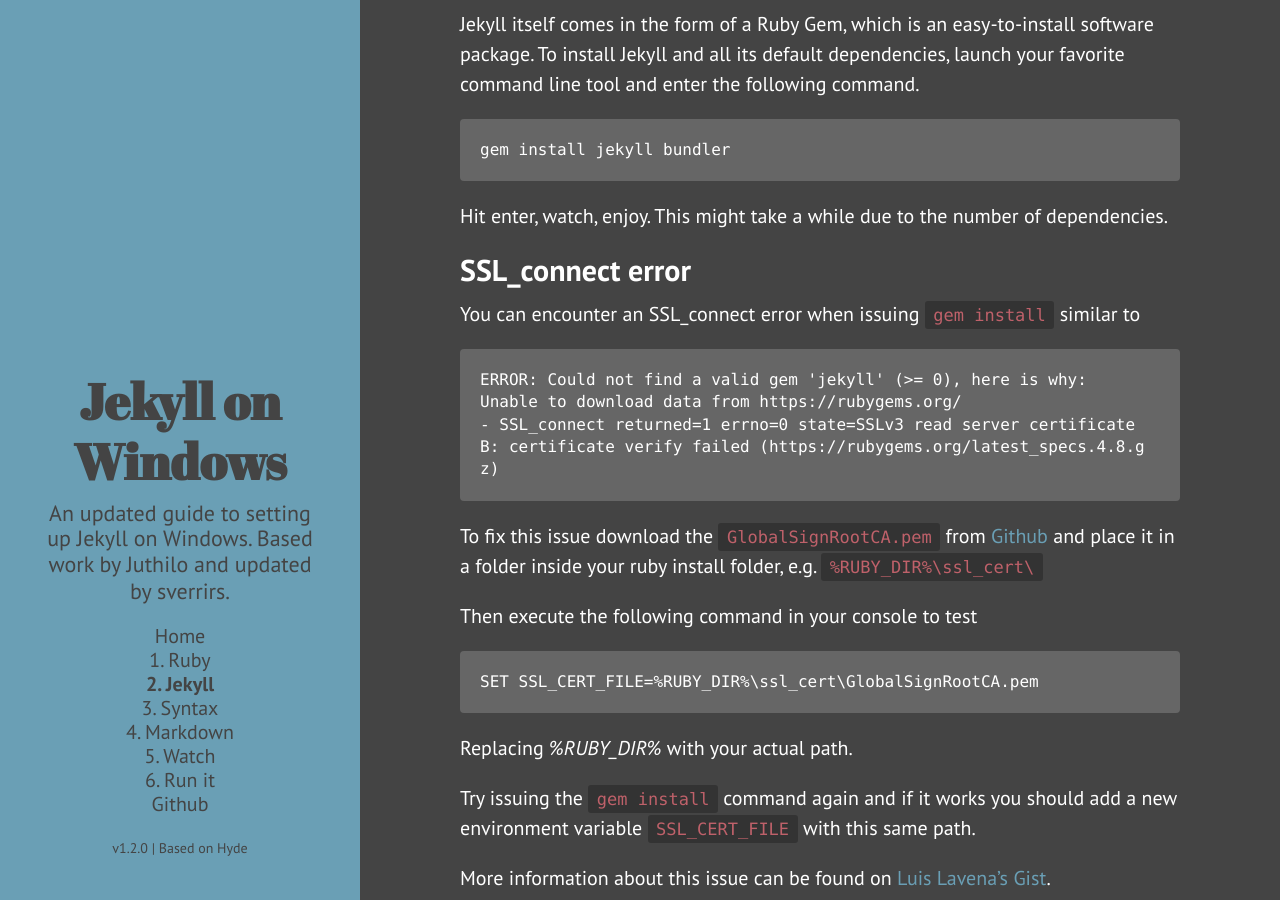
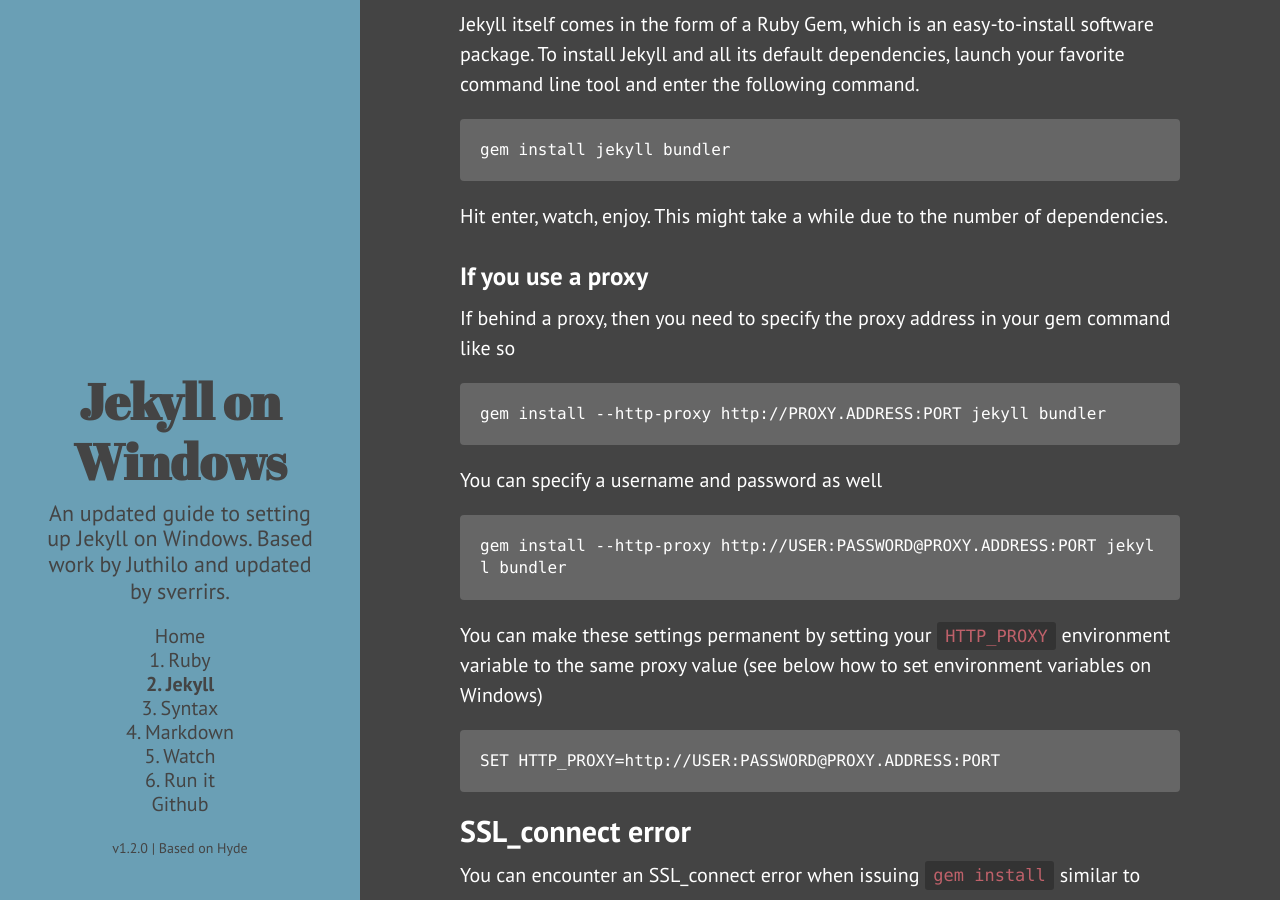
Before and after one commit to sverrirs/jekyllonwindows, a Jekyll site: the page built from 2-jekyll-gem.md, in a window 1280 px wide and 900 px high, scrolled down 476 px. Built offline with Jekyll 4.4.1, drawn with Linux system fonts in a browser that asks for light colours; comment, search, counter and statistics services are not loaded.

Commit message:
Incorporating changes from https://github.com/juthilo/run-jekyll-on-windows/pull/53/commits

````diff
--- a/2-jekyll-gem.md
+++ b/2-jekyll-gem.md
@@ -23,6 +23,26 @@ gem install jekyll bundler
 ```
 
 Hit enter, watch, enjoy. This might take a while due to the number of dependencies.
+
+### If you use a proxy
+If behind a proxy, then you need to specify the proxy address in your gem command like so
+
+```
+gem install --http-proxy http://PROXY.ADDRESS:PORT jekyll bundler
+```
+
+You can specify a username and password as well
+
+```
+gem install --http-proxy http://USER:PASSWORD@PROXY.ADDRESS:PORT jekyll bundler
+```
+
+You can make these settings permanent by setting your `HTTP_PROXY` environment variable to the same proxy value (see below how to set environment variables on Windows)
+
+```
+SET HTTP_PROXY=http://USER:PASSWORD@PROXY.ADDRESS:PORT
+```
+
 
 ## SSL_connect error
 You can encounter an SSL_connect error when issuing `gem install` similar to
````
Also changed, not shown: 5-wdm-gem.md (+17 -0 lines), 6-running-jekyll.md (+9 -2 lines).
